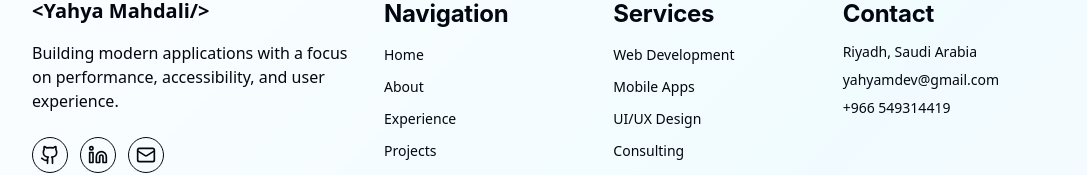
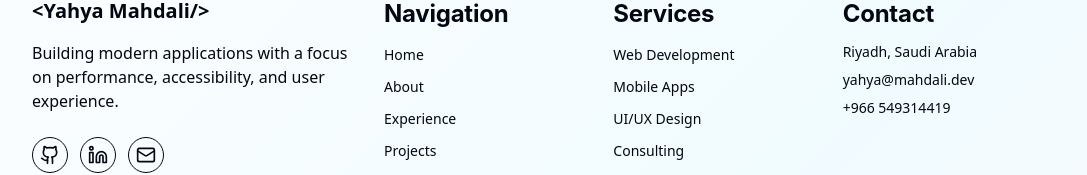
Before and after one commit to Bilker1422/my-portfolio, a Next.js app: page / in a window 1280 px wide. Shown: the part 2586-2761 px from the top of the page, without its empty margins (96-1183 px from the left). Built offline with nearby package versions, Linux system fonts and the light colour scheme.

Commit message:
fix: update email address in Footer and Header components for consistency

```diff
--- a/components/Footer.tsx
+++ b/components/Footer.tsx
@@ -49,7 +49,7 @@ export default function Footer({
     },
     {
       icon: <Mail className="h-5 w-5" />,
-      href: "mailto:yahyamdev@gmail.com",
+      href: "mailto:yahya@mahdali.dev",
       label: "Email",
     },
   ];
@@ -206,7 +206,7 @@ export default function Footer({
                       Riyadh, Saudi Arabia
                     </li>
                     <li className="text-sm text-muted-foreground">
-                      yahyamdev@gmail.com
+                      yahya@mahdali.dev
                     </li>
                     <li className="text-sm text-muted-foreground">
                       +966 549314419
--- a/components/Header.tsx
+++ b/components/Header.tsx
@@ -208,7 +208,7 @@ export default function Header({
                   <Github size={18} />
                 </motion.a>
                 <motion.a
-                  href="mailto:yahyamdev@gmail.com"
+                  href="mailto:yahya@mahdali.dev"
                   className="text-foreground hover:text-primary transition-colors p-2 rounded-full hover:bg-accent/50"
                   onClick={() => trackExternalLink("contact", "email")}
                   whileHover={{ scale: 1.1 }}
@@ -322,7 +322,7 @@ export default function Header({
                     <Github size={20} />
                   </motion.a>
                   <motion.a
-                    href="mailto:yahyamdev@gmail.com"
+                    href="mailto:yahya@mahdali.dev"
                     className="bg-accent/30 p-3 rounded-full text-foreground hover:text-primary hover:bg-accent/50 transition-colors"
                     onClick={() => trackExternalLink("contact", "email")}
                     whileHover={{ scale: 1.1, rotate: -5 }}
```
Also changed, not shown: 1 other file (tests, documents, lock files or other folders).
